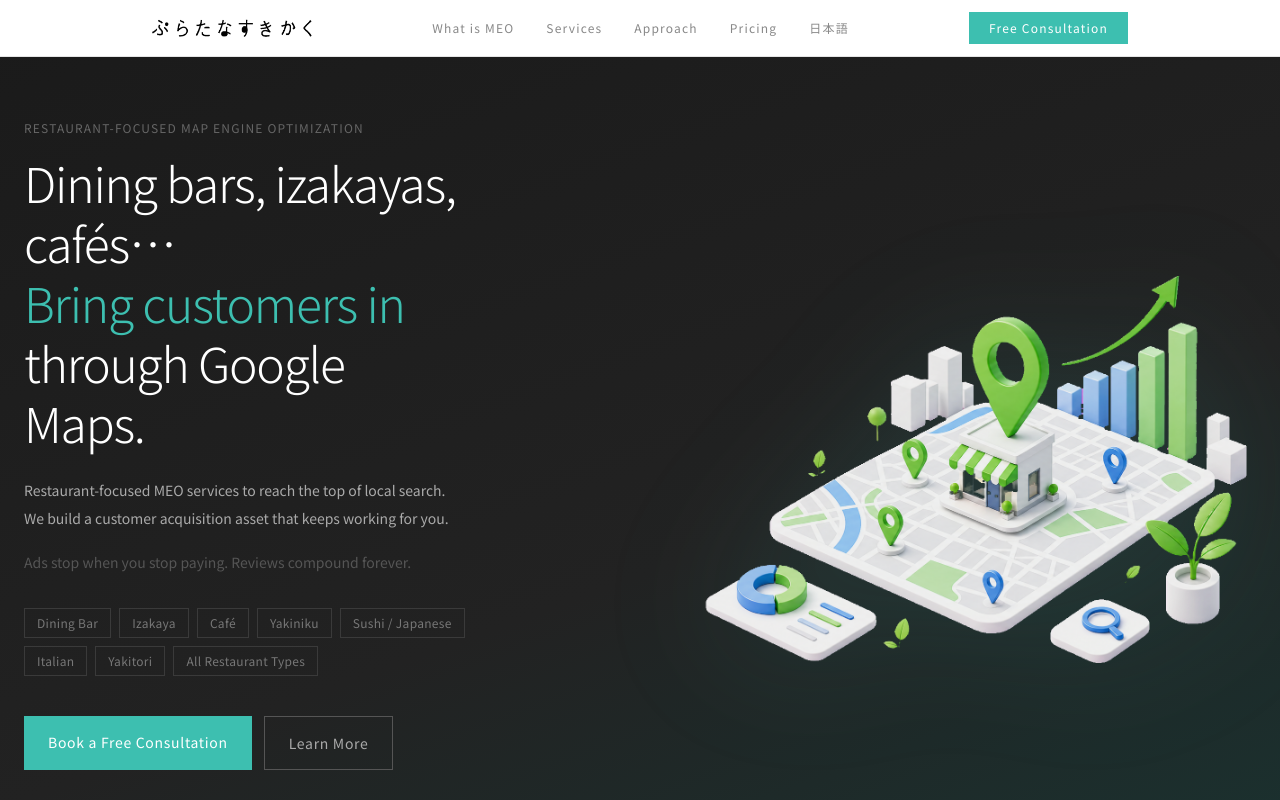
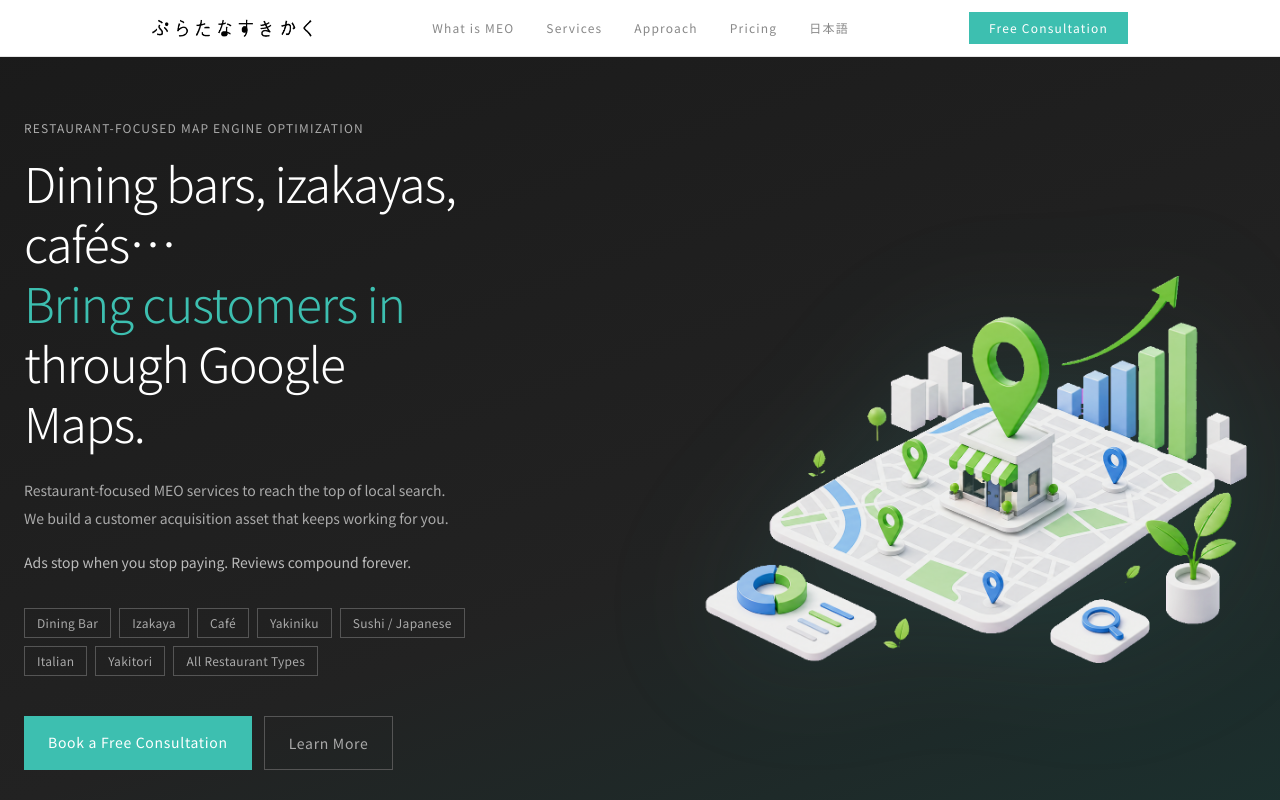
Before and after one commit to koheinakato/meo-lp, a Next.js app: page /en in a window 1280 px wide. Shown: the top 800 px of the page. Built offline with nearby package versions, Linux system fonts and the light colour scheme.

Commit message:
fix: 英語版の黒背景セクションの低コントラスト文字色を改善
Co-Authored-By: Claude Sonnet 4.6 <noreply@anthropic.com>

```diff
--- a/app/en/page.tsx
+++ b/app/en/page.tsx
@@ -220,7 +220,7 @@ export default function HomeEn() {
             <div className="w-full md:w-[480px] flex-shrink-0 md:pr-8 z-10">
 
               {/* Label */}
-              <p className="text-xs tracking-widest mb-4" style={{ color: '#666' }}>
+              <p className="text-xs tracking-widest mb-4" style={{ color: '#aaa' }}>
                 RESTAURANT-FOCUSED MAP ENGINE OPTIMIZATION
               </p>
 
@@ -235,7 +235,7 @@ export default function HomeEn() {
                 Restaurant-focused MEO services to reach the top of local search.<br />
                 We build a customer acquisition asset that keeps working for you.
               </p>
-              <p className="text-sm leading-loose mb-8" style={{ color: '#555' }}>
+              <p className="text-sm leading-loose mb-8" style={{ color: '#bbb' }}>
                 Ads stop when you stop paying. Reviews compound forever.
               </p>
 
@@ -245,7 +245,7 @@ export default function HomeEn() {
                   <span
                     key={tag}
                     className="text-xs px-3 py-1.5 border tracking-wide"
-                    style={{ borderColor: '#3a3a3a', color: '#777' }}
+                    style={{ borderColor: '#555', color: '#aaa' }}
                   >
                     {tag}
                   </span>
@@ -475,11 +475,11 @@ export default function HomeEn() {
               ].map((item, i) => (
                 <div key={i}>
                   <p className="text-3xl font-light mb-2" style={{ color: '#3DBFB0' }}>{item.value}</p>
-                  <p className="text-xs" style={{ color: '#666' }}>{item.label}</p>
+                  <p className="text-xs" style={{ color: '#bbb' }}>{item.label}</p>
                 </div>
               ))}
             </div>
-            <p className="text-xs mt-8" style={{ color: '#555' }}>
+            <p className="text-xs mt-8" style={{ color: '#999' }}>
               * Projected values. Actual results vary by location, category, and existing review count.
             </p>
           </div>
```
